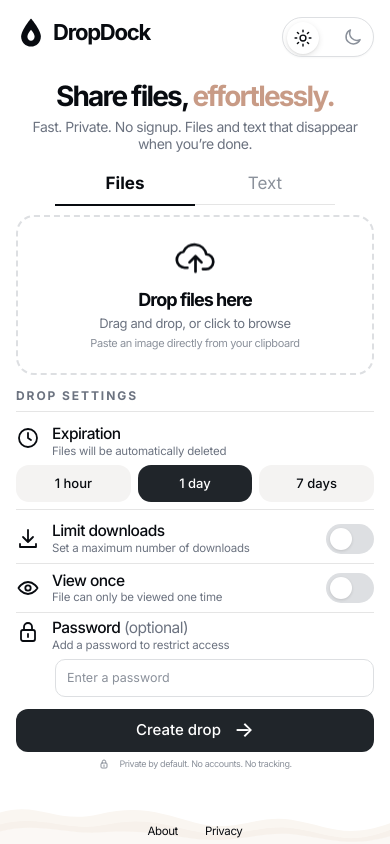
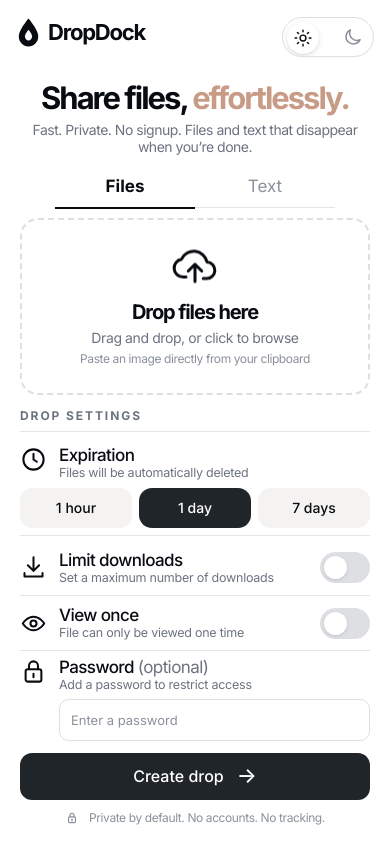
Before and after one commit to areyoukaran/dropdock, a React (Vite) app in the folder frontend/: page / in a window 390 px wide. Built offline with nearby package versions, Linux system fonts and the light colour scheme; no server answers.

Commit message:
fix: mobile scrolling issue and sticky header on mobile only

```diff
--- a/frontend/src/App.css
+++ b/frontend/src/App.css
@@ -649,6 +649,8 @@
 .dropzone-active {
   border-color: var(--color-accent);
 
+  background: var(--color-surface-raised);
+
   background:
     color-mix(
       in srgb,
@@ -981,18 +983,32 @@
     overflow-x: hidden;
   }
 
-  /* The create screen is designed as one viewport on mobile. */
+  /*
+   * Mobile create page:
+   * the shell is the scroll container, while the header remains
+   * visible with position: sticky. The content is never clipped.
+   */
   .app-shell:has(.composer-shell) {
+    min-height: 100dvh;
     height: 100dvh;
-    min-height: 100dvh;
-    overflow: hidden;
+    overflow-x: hidden;
+    overflow-y: auto;
+    overscroll-behavior-y: contain;
+    -webkit-overflow-scrolling: touch;
+    display: flex;
+    flex-direction: column;
   }
 
   .app-header {
-    height: 82px;
-    min-height: 82px;
-    flex: 0 0 82px;
-    padding: 17px 20px 0;
+    position: sticky;
+     top: 0;
+    z-index: 20;
+    background: var(--color-bg);
+
+    height: calc(82px + env(safe-area-inset-top));
+    min-height: calc(82px + env(safe-area-inset-top));
+    flex: 0 0 calc(82px + env(safe-area-inset-top));
+    padding: max(17px, env(safe-area-inset-top)) 20px 0;
     align-items: flex-start;
   }
 
@@ -1038,17 +1054,13 @@
     transform: translateX(54px);
   }
 
-  .app-main {
-    flex: 1 1 auto;
-    min-height: 0;
+  .app-main,
+  .app-shell:has(.composer-shell) .app-main {
+    flex: 0 0 auto;
+    min-height: auto;
     height: auto;
-    display: block;
-    padding: 0 20px 0;
-    overflow: hidden;
-  }
-
-  .app-shell:has(.composer-shell) .app-main {
-    overflow: hidden;
+    padding: 0 20px calc(40px + env(safe-area-inset-bottom));
+    overflow: visible;
   }
 
   .card,
@@ -1075,6 +1087,7 @@
     line-height: 1.02;
     letter-spacing: -0.065em;
     white-space: nowrap;
+    max-width: 100%;
   }
 
   .panel-description {
@@ -1287,8 +1300,8 @@
     right: auto;
     bottom: auto;
     width: 100%;
-    height: 51px;
-    flex: 0 0 51px;
+    height: calc(51px + env(safe-area-inset-bottom));
+    flex: 0 0 calc(51px + env(safe-area-inset-bottom));
     flex-shrink: 0;
     z-index: 3;
     pointer-events: auto;
@@ -1299,7 +1312,7 @@
     position: absolute;
     left: 0;
     right: 0;
-    bottom: 7px;
+    bottom: calc(7px + env(safe-area-inset-bottom));
     height: auto;
     align-items: center;
     justify-content: center;
@@ -1321,116 +1334,6 @@
 
 
 /* =========================================================
-   SHORT MOBILE HEIGHTS
-   ========================================================= */
-
-@media (max-width: 767px) and (max-height: 820px) {
-  .app-header {
-    height: 76px;
-    min-height: 76px;
-    flex-basis: 76px;
-    padding-top: 14px;
-  }
-
-  .panel-heading h1 {
-    font-size: 29px;
-  }
-
-  .panel-description {
-    margin-top: 5px;
-    font-size: 14.5px;
-  }
-
-  .mode-tabs {
-    height: 41px;
-    margin-top: 8px;
-    margin-bottom: 9px;
-  }
-
-  .mode-tab {
-    height: 41px;
-    font-size: 16px;
-  }
-
-  .dropzone {
-    height: 165px;
-  }
-
-  .dropzone-icon,
-  .dropzone-icon svg {
-    width: 45px;
-    height: 45px;
-  }
-
-  .dropzone-title {
-    font-size: 19px;
-  }
-
-  .dropzone-subtitle {
-    font-size: 13.5px;
-  }
-
-  .dropzone-hint {
-    font-size: 11.5px;
-  }
-
-  .right-panel {
-    margin-top: 11px;
-  }
-
-  .drop-options .setting-title {
-    font-size: 16px;
-  }
-
-  .drop-options .setting-description {
-    font-size: 12px;
-  }
-
-  .drop-options .setting-icon,
-  .drop-options .setting-icon svg {
-    width: 25px;
-    height: 25px;
-  }
-
-  .drop-options .setting-icon {
-    flex-basis: 25px;
-  }
-
-  .drop-options .setting-row {
-    min-height: 51px;
-  }
-
-  .drop-options .pill {
-    height: 38px;
-    font-size: 13.5px;
-  }
-
-  .drop-options .password-input {
-    height: 39px;
-  }
-
-  .btn {
-    height: 44px;
-    font-size: 15px;
-  }
-
-  .privacy-note {
-    font-size: 10px;
-  }
-
-  .app-footer {
-    height: 45px;
-    flex-basis: 45px;
-  }
-
-  .footer-links {
-    bottom: 5px;
-    font-size: 12px;
-  }
-}
-
-
-/* =========================================================
    VERY SMALL MOBILE
    ========================================================= */
 
@@ -1447,6 +1350,7 @@
   .brand-mark {
     width: 25px;
     height: 31px;
+    flex-basis: 25px;
   }
 
   .theme-switch {
@@ -1475,8 +1379,14 @@
     padding-right: 16px;
   }
 
+  /*
+   * On genuinely narrow screens, allow the hero to wrap rather
+   * than creating horizontal overflow.
+   */
   .panel-heading h1 {
-    font-size: 28px;
+    white-space: normal;
+    font-size: clamp(27px, 8.2vw, 31px);
+    text-wrap: balance;
   }
 
   .panel-description {
@@ -1485,99 +1395,6 @@
 
   .mode-tabs {
     max-width: 280px;
-  }
-
-  .dropzone {
-    height: 160px;
-  }
-
-  .dropzone-icon,
-  .dropzone-icon svg {
-    width: 43px;
-    height: 43px;
-  }
-
-  .dropzone-title {
-    font-size: 18px;
-  }
-
-  .dropzone-subtitle {
-    font-size: 13px;
-  }
-
-  .dropzone-hint {
-    font-size: 11px;
-  }
-
-  .drop-options .setting-title {
-    font-size: 15.5px;
-  }
-
-  .drop-options .setting-description {
-    font-size: 11.5px;
-  }
-
-  .drop-options .setting-icon,
-  .drop-options .setting-icon svg {
-    width: 24px;
-    height: 24px;
-  }
-
-  .drop-options .setting-icon {
-    flex-basis: 24px;
-  }
-
-  .drop-options .setting-row {
-    min-height: 49px;
-  }
-
-  .drop-options .settings-switch {
-    width: 48px;
-    height: 30px;
-    flex-basis: 48px;
-  }
-
-  .drop-options .settings-switch span {
-    width: 22px;
-    height: 22px;
-  }
-
-  .drop-options .settings-switch.is-on span {
-    transform: translateX(18px);
-  }
-
-  .drop-options .pill {
-    height: 37px;
-    font-size: 13px;
-  }
-
-  .drop-options .password-input {
-    height: 38px;
-    font-size: 12.5px;
-  }
-
-  .btn {
-    height: 43px;
-    font-size: 15px;
-  }
-
-  .privacy-note {
-    font-size: 9.5px;
-  }
-
-  .privacy-note span {
-    font-size: 10.5px;
-  }
-
-  .app-footer {
-    height: 43px;
-    flex-basis: 43px;
-  }
-
-  .footer-links {
-    bottom: 4px;
-    font-size: 11.5px;
-    gap: 27px;
   }
 }
 
@@ -1631,28 +1448,19 @@
 
 @media (max-width: 767px) {
   .privacy-note {
-    margin-top: 6px;
-    font-size: 10.5px;
+    margin-top: 10px;
+    font-size: 12px;
+    line-height: 1.25;
   }
 
   .privacy-note span {
-    font-size: 11.5px;
+    font-size: 13px;
   }
 
   .privacy-lock,
   .privacy-lock svg {
-    width: 12px;
-    height: 12px;
-  }
-}
-
-@media (max-width: 430px) {
-  .privacy-note {
-    font-size: 9px;
-  }
-
-  .privacy-note span {
-    font-size: 10px;
+    width: 14px;
+    height: 14px;
   }
 }
 
@@ -1684,6 +1492,26 @@
 
 ::view-transition-new(root) {
   z-index: 2;
+}
+
+
+/* =========================================================
+   ACCESSIBILITY / REDUCED MOTION
+   ========================================================= */
+
+@media (prefers-reduced-motion: reduce) {
+  html {
+    scroll-behavior: auto;
+  }
+
+  *,
+  *::before,
+  *::after {
+    animation-duration: 0.01ms !important;
+    animation-iteration-count: 1 !important;
+    transition-duration: 0.01ms !important;
+    scroll-behavior: auto !important;
+  }
 }
 
 
--- a/frontend/src/main.jsx
+++ b/frontend/src/main.jsx
@@ -2,6 +2,9 @@
 import { createRoot } from 'react-dom/client';
 import './index.css';
 import App from './App.jsx';
+import { initAnalytics } from './utils/analytics';
+
+initAnalytics();
 
 createRoot(document.getElementById('root')).render(
   <StrictMode>
--- /dev/null
+++ b/frontend/src/utils/analytics.js
@@ -0,0 +1,88 @@
+const GA_MEASUREMENT_ID = import.meta.env.VITE_GA_MEASUREMENT_ID;
+
+let initialized = false;
+
+export function initAnalytics() {
+  if (initialized || !GA_MEASUREMENT_ID) {
+    return;
+  }
+
+  if (typeof window === 'undefined') {
+    return;
+  }
+
+  if (window.gtag) {
+    initialized = true;
+    return;
+  }
+
+  window.dataLayer = window.dataLayer || [];
+
+  window.gtag = function () {
+    window.dataLayer.push(arguments);
+  };
+
+  window.gtag('js', new Date());
+
+  window.gtag('config', GA_MEASUREMENT_ID, {
+    send_page_view: true,
+  });
+
+  const script = document.createElement('script');
+
+  script.async = true;
+  script.src =
+    `https://www.googletagmanager.com/gtag/js?id=${GA_MEASUREMENT_ID}`;
+
+  document.head.appendChild(script);
+
+  initialized = true;
+}
+
+export function trackEvent(eventName, parameters = {}) {
+  if (
+    typeof window === 'undefined' ||
+    !window.gtag ||
+    !GA_MEASUREMENT_ID
+  ) {
+    return;
+  }
+
+  window.gtag('event', eventName, parameters);
+}
+
+export function trackDropCreated({
+  contentType,
+  expiration,
+  passwordProtected,
+} = {}) {
+  trackEvent('drop_created', {
+    content_type: contentType,
+    expiration,
+    password_protected: passwordProtected,
+  });
+}
+
+export function trackDropOpened({ contentType } = {}) {
+  trackEvent('drop_opened', {
+    content_type: contentType,
+  });
+}
+
+export function trackDropDownloaded({ contentType } = {}) {
+  trackEvent('drop_downloaded', {
+    content_type: contentType,
+  });
+}
+
+export function trackDropViewed({ contentType } = {}) {
+  trackEvent('drop_viewed', {
+    content_type: contentType,
+  });
+}
+
+export function trackShare({ method } = {}) {
+  trackEvent('share', {
+    method,
+  });
+}
```
Also changed, not shown: frontend/index.html (+73 -5 lines), frontend/public/robots.txt (added), frontend/public/site.webmanifest (added), 2 other files (tests, documents, lock files or other folders).
